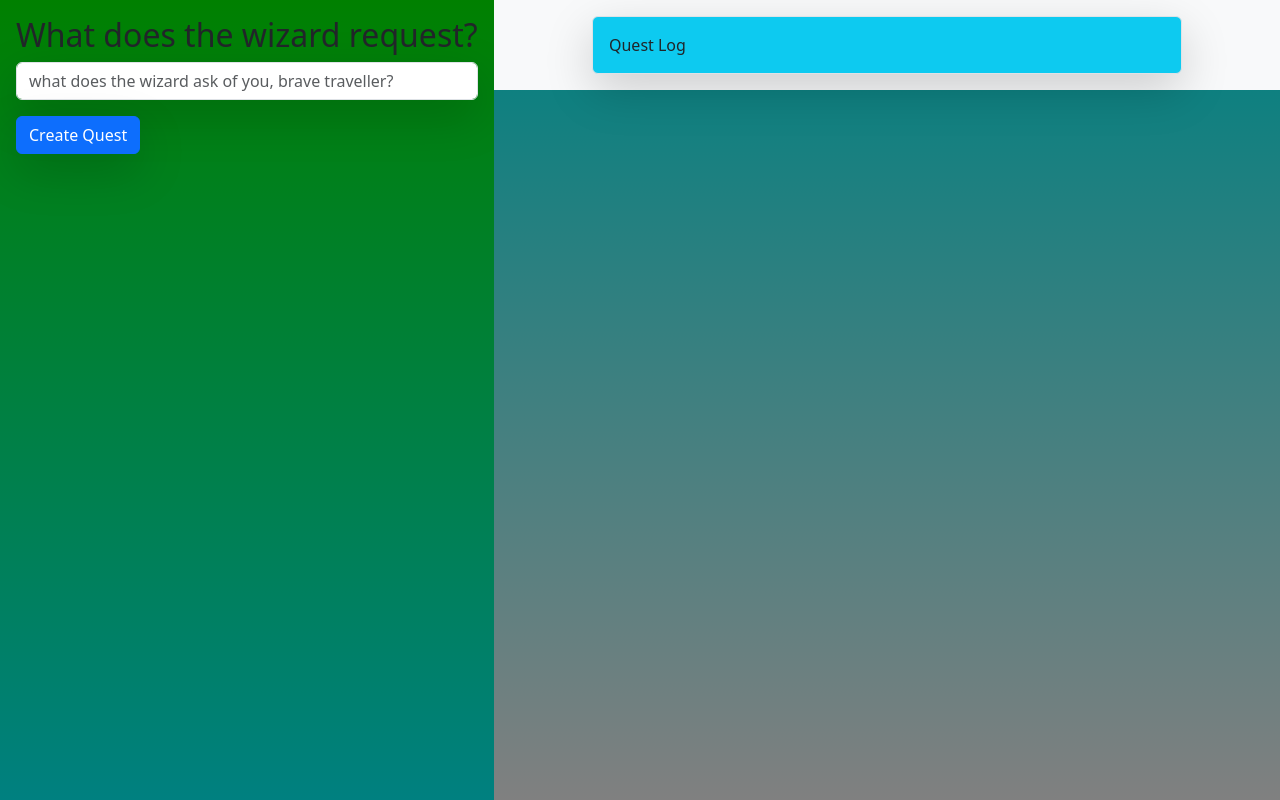
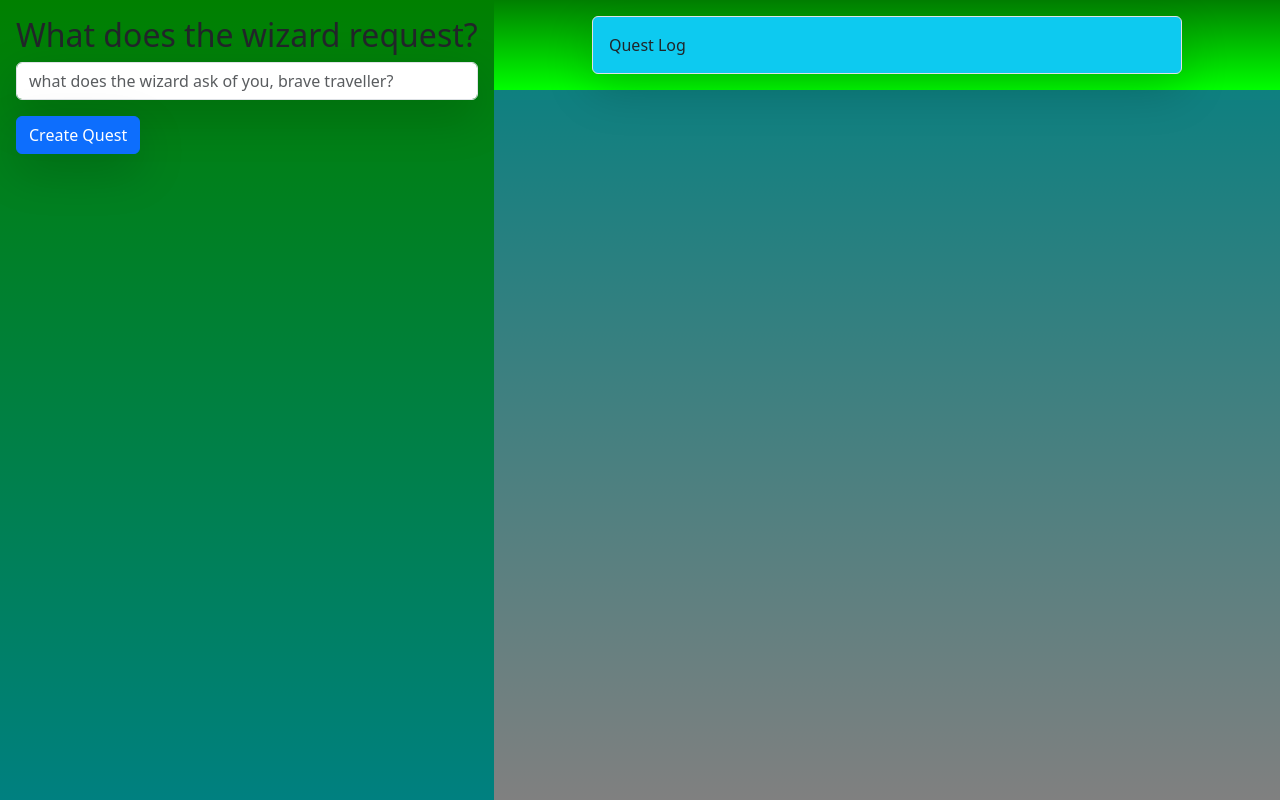
Before and after one commit to kylewattles/week-14-intro-to-react-quest-log-, a React (Vite) app: page / in a window 1280 px wide. Built offline with nearby package versions, Linux system fonts and the light colour scheme.

Commit message:
added some css styling and finishing up

```diff
--- a/src/Quests.tsx
+++ b/src/Quests.tsx
@@ -6,7 +6,7 @@ export default function Quests({questName, deleteQuest }: { questName: string[],
 
     return (
     <div id="questlistbody" className="flex-grow-1 d-flex flex-column">
-        <div className="d-flex justify-content-center align-items-center bg-light">
+        <div id="questlogbody" className="d-flex justify-content-center align-items-center bg-light">
             <div className="bg-info m-3 w-75 shadow-lg p-3 border rounded">Quest Log</div>
         </div>
         <div id="questbody">
--- a/src/index.css
+++ b/src/index.css
@@ -10,3 +10,7 @@
 #questbody{
     background: linear-gradient(to bottom, gray, teal );
 }
+
+#questlogbody{
+    background: linear-gradient(to bottom, green, lime );
+}
```
